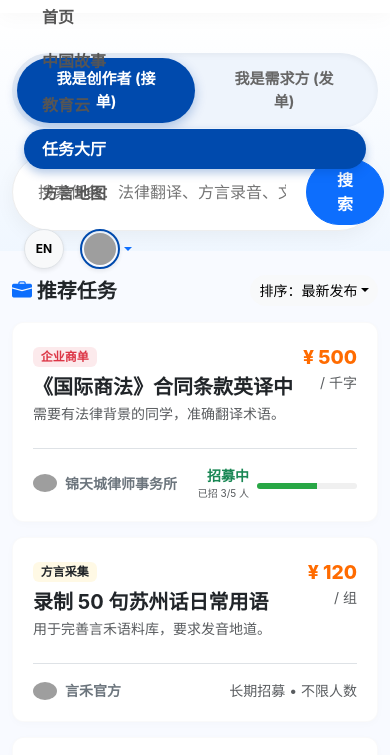
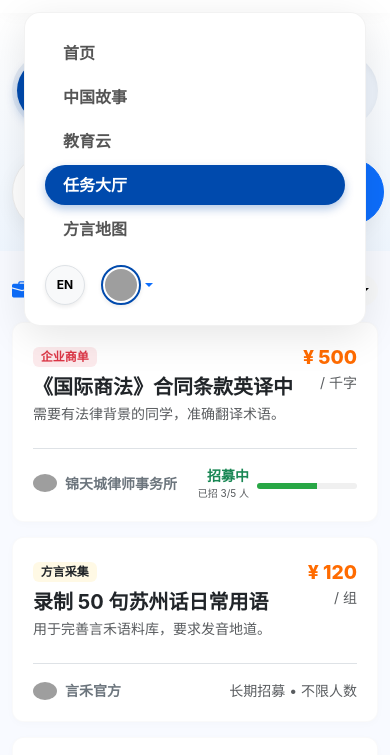
Before and after one commit to lhc967/-YanHe, a plain HTML site: page service_login.html in a window 390 px wide. Both pictures are taken after a click on the button 344 px from the left and 35 px from the top of the page. Shown: the part 57-812 px from the top of the page. Drawn offline with nearby package versions, Linux system fonts and the light colour scheme; grey boxes are pictures that could not be loaded.

Commit message:
Update service_login.html

```diff
--- a/service_login.html
+++ b/service_login.html
@@ -74,6 +74,15 @@
 
         /* 隐藏类 */
         .d-none-custom { display: none !important; }
+         /* --- 手机端导航栏白底修复 --- */
+        @media (max-width: 991px) {
+            .navbar-collapse {
+                background: #ffffff; /* 纯白背景 */
+                padding: 20px;
+                border-radius: 16px;
+                margin-top: 15px;
+                box-shadow: 0 10px 40px rgba(0,0,0,0.1);
+                border: 1px solid rgba(0,0,0,0.05);
     </style>
 </head>
 <body>
@@ -346,4 +355,5 @@
         }
     </script>
 </body>
+
 </html>
```
